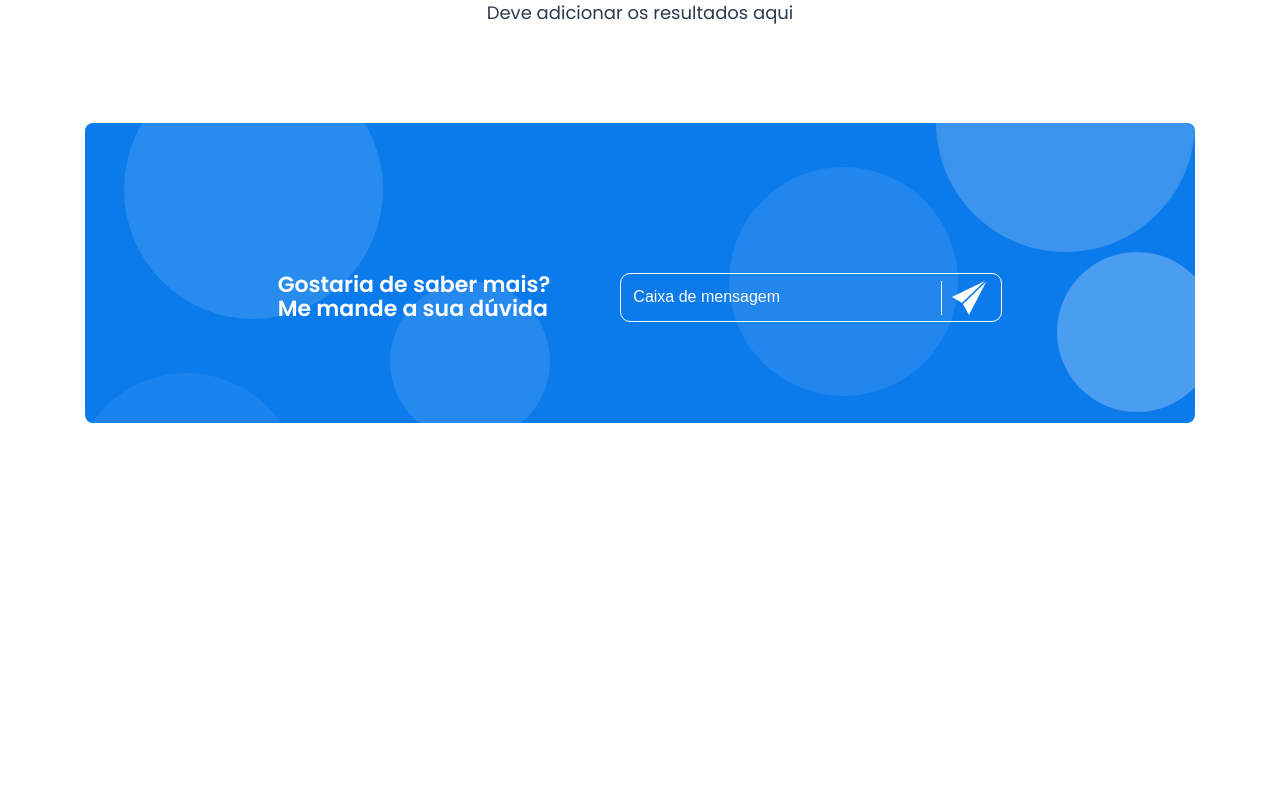
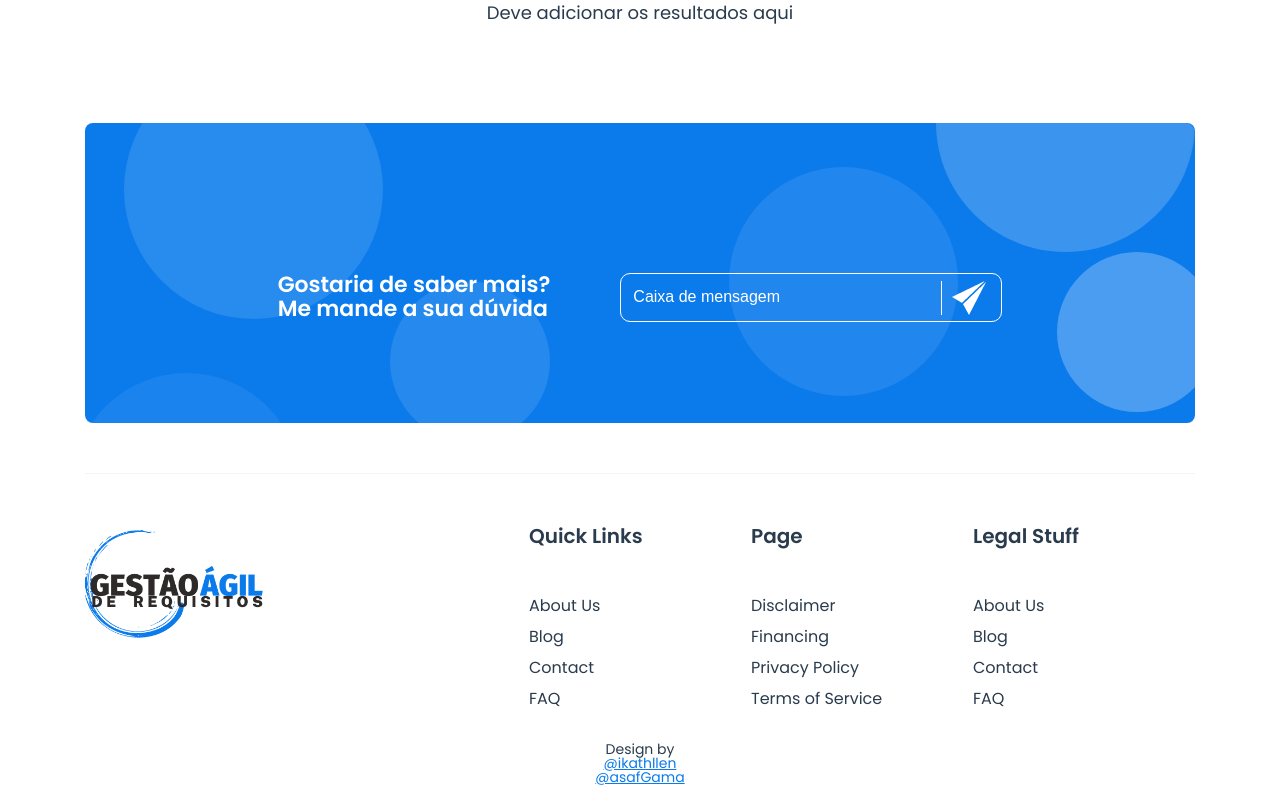
Before and after one commit to ikathllen/IHC-interface, a plain HTML site: page index.html in a window 1280 px wide. Shown: the part 2202-3006 px from the top of the page. Before the commit the page ends 2625 px from the top, so only its background shows below. Drawn offline with Linux system fonts and the light colour scheme.

Commit message:
Adicionando o footer do site e os autores

```diff
--- a/css/styles.css
+++ b/css/styles.css
@@ -290,9 +290,6 @@ html, body{
 .perguntado-position{
     padding: 15px 100px 15px 10px;
 }
-.perguntado-box-input{
-
-}
 .perguntado-content{
     display: inline-block;
 }
@@ -303,3 +300,42 @@ html, body{
     border-left: 1px solid #FFFFFF;
     padding-left: 10px;
 }
+.footer{
+    padding-top: 50px;
+}
+.footer .center{
+    padding-top: 50px;
+    border-top: 1px solid #F1F6FA;
+}
+.footer-title{
+    font-size: 20px;
+    line-height: 24px;
+    font-weight: 600;
+    margin-bottom: 50px;
+    color: #2A3B4D;
+    display: block;
+}
+.footer-link{
+    color: #2A3B4D;
+}
+.footer__menu-item{
+    margin-bottom: 15px;
+}
+.footer-box{
+    width: 40%;
+    float: left;
+}
+.footer-menu{
+    width: 20%;
+    float: left;
+}
+.footer__autor{
+	text-align: center;
+	font-size: 14px;
+	color: #2A3B4D;
+	padding: 20px 0;
+}
+
+.footer__autor a{
+	color: #0B7BEC;
+}
--- a/index.html
+++ b/index.html
@@ -146,6 +146,68 @@
                 </div>
             </div>
         </div>
+        <div class="footer">
+            <div class="center">
+                <div class="footer-box">
+                    <i class="logomarca" class="img-responsiva"></i>
+                </div>
+                <div class="footer-menu">
+                    <strong class="footer-title">Quick Links</strong>
+                    <ul>
+                        <li class="footer__menu-item">
+                            <a class="footer-link">About Us</a>
+                        </li>
+                        <li class="footer__menu-item">
+                            <a class="footer-link">Blog</a>
+                        </li>
+                        <li class="footer__menu-item">
+                            <a class="footer-link">Contact</a>
+                        </li>
+                        <li class="footer__menu-item">
+                            <a class="footer-link">FAQ</a>
+                        </li>
+                    </ul>
+                </div>
+                <div class="footer-menu">
+                    <strong class="footer-title">Page</strong>
+                    <ul>
+                        <li class="footer__menu-item">
+                            <a class="footer-link">Disclaimer</a>
+                        </li>
+                        <li class="footer__menu-item">
+                            <a class="footer-link">Financing</a>
+                        </li>
+                        <li class="footer__menu-item">
+                            <a class="footer-link">Privacy Policy</a>
+                        </li>
+                        <li class="footer__menu-item">
+                            <a class="footer-link">Terms of Service</a>
+                        </li>
+                    </ul>
+                </div>
+                <div class="footer-menu">
+                    <strong class="footer-title">Legal Stuff</strong>
+                    <ul>
+                        <li class="footer__menu-item">
+                            <a class="footer-link">About Us</a>
+                        </li>
+                        <li class="footer__menu-item">
+                            <a class="footer-link">Blog</a>
+                        </li>
+                        <li class="footer__menu-item">
+                            <a class="footer-link">Contact</a>
+                        </li>
+                        <li class="footer__menu-item">
+                            <a class="footer-link">FAQ</a>
+                        </li>
+                    </ul>
+                </div>
+                <div class="clear"></div>
+            </div>
+            <div class="footer__autor">
+                <p>Design by <br><a href="#">@ikathllen</a><br><a href="#">@asafGama</a></p>
+            </div>
+        </div>
     </div>
 </body>
 </html>
```
